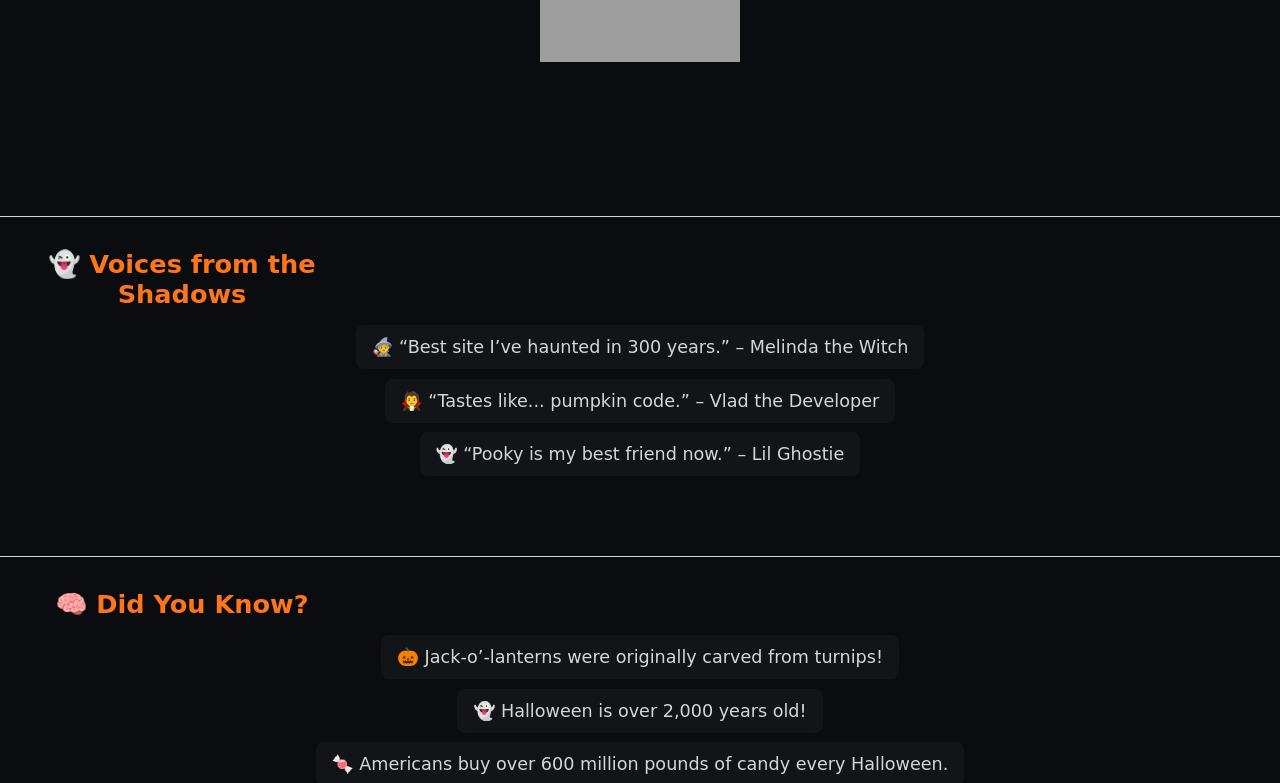
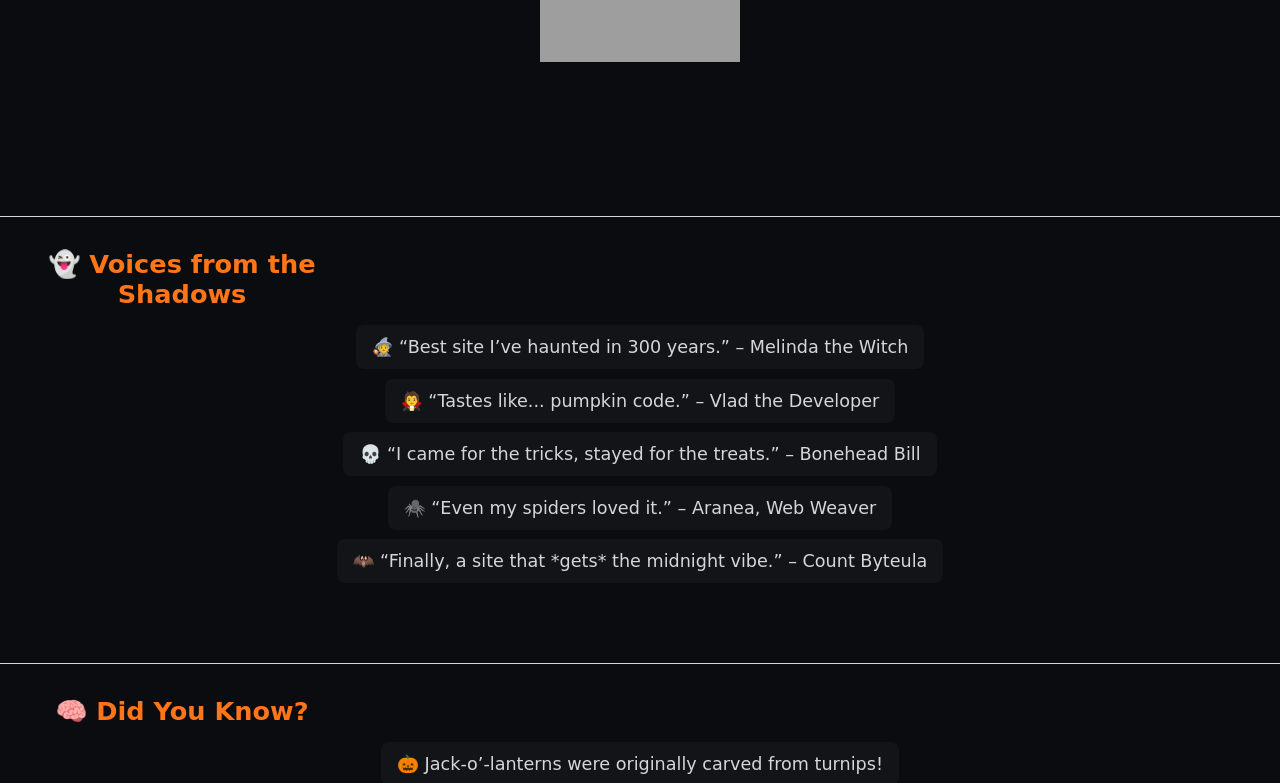
Before and after one commit to heitoor01/Halloween, a plain HTML site: page index.html in a window 1280 px wide. Shown: the part 425-1208 px from the top of the page. Drawn offline with Linux system fonts and the light colour scheme; grey boxes are pictures that could not be loaded; a web font is replaced by a local one.

Commit message:
final adjustments

```diff
--- a/index.html
+++ b/index.html
@@ -108,7 +108,14 @@
               🧙 “Best site I’ve haunted in 300 years.” – Melinda the Witch
             </li>
             <li>🧛 “Tastes like... pumpkin code.” – Vlad the Developer</li>
-            <li>👻 “Pooky is my best friend now.” – Lil Ghostie</li>
+            <li>
+              💀 “I came for the tricks, stayed for the treats.” – Bonehead Bill
+            </li>
+            <li>🕷️ “Even my spiders loved it.” – Aranea, Web Weaver</li>
+            <li>
+              🦇 “Finally, a site that *gets* the midnight vibe.” – Count
+              Byteula
+            </li>
           </ul>
         </section>
 
@@ -154,8 +161,5 @@
         >LinkedIn</a
       >
     </footer>
-
-    <!-- JS -->
-    <script src="./assets/js/script.js"></script>
   </body>
 </html>
```
